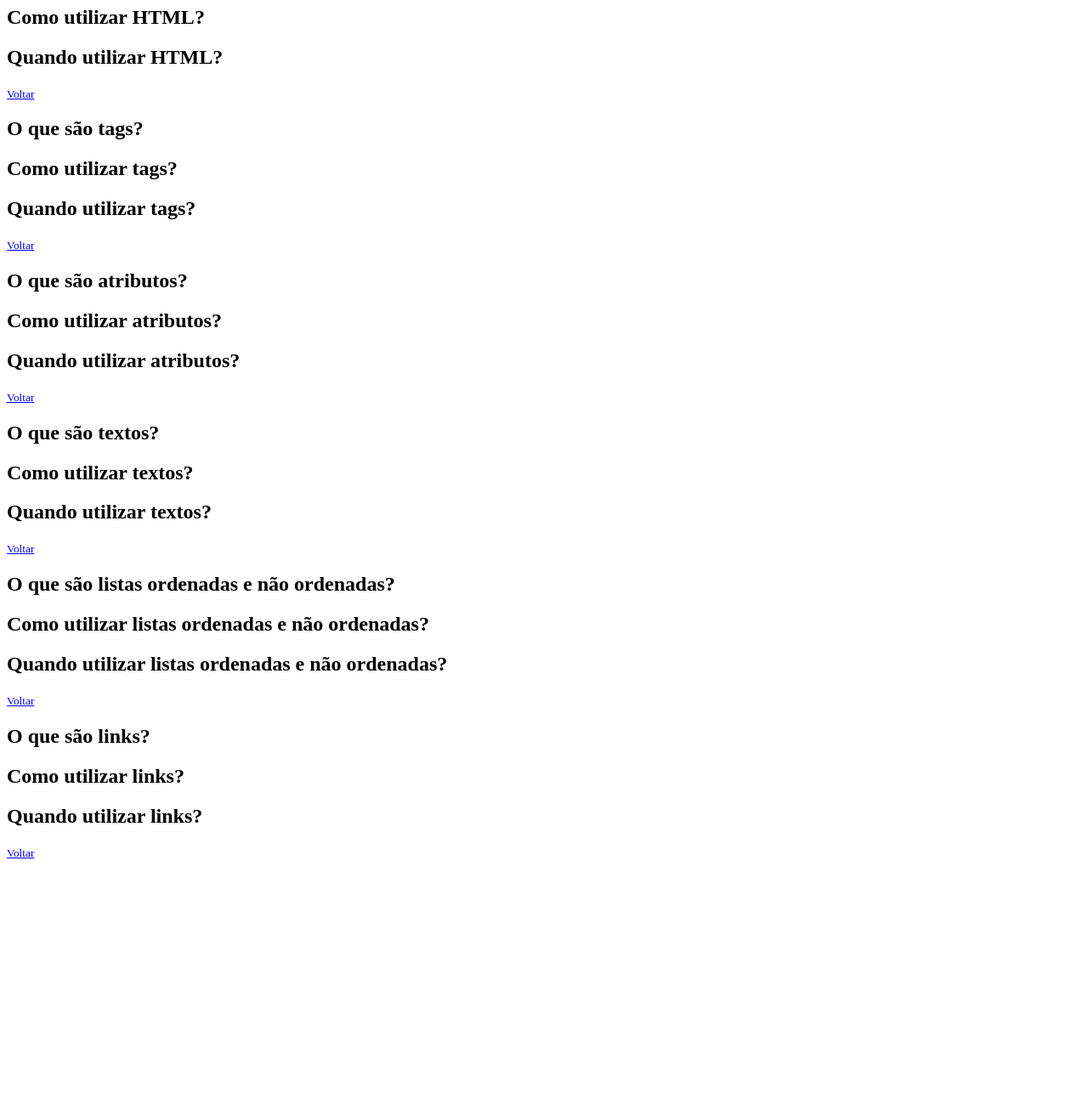
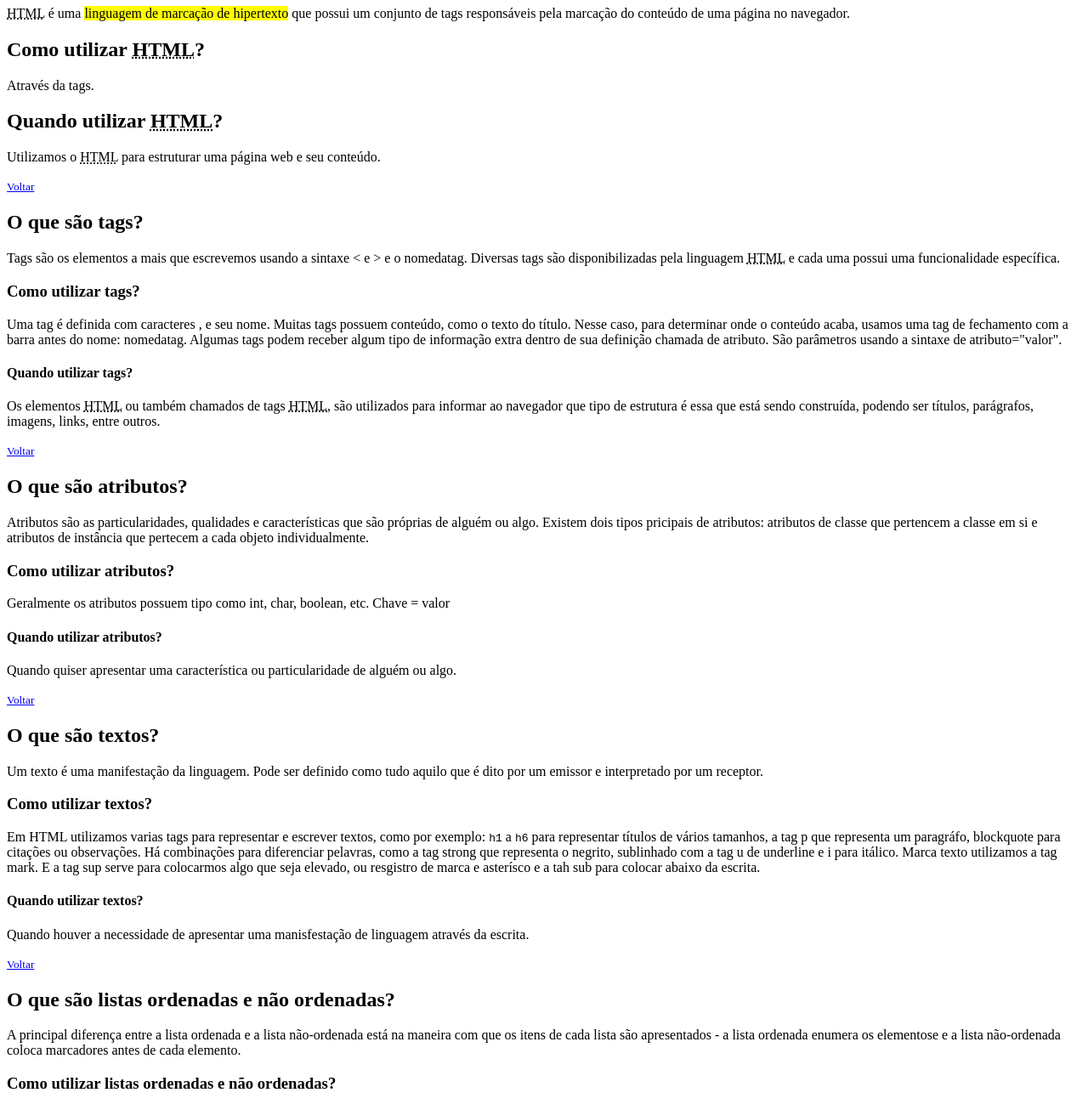
Before and after one commit to keranbarbieri88/FormacaoHTMLWebDeveloper, a plain HTML site: page index.html in a window 1280 px wide. Shown: the part 266-1565 px from the top of the page at 85% size. Before the commit the page ends 1286 px from the top, so only its background shows below. Drawn offline with Linux system fonts and the light colour scheme.

Commit message:
Criar Uma Página Web Utilizando as Tags Aprendidas

```diff
--- a/index.html
+++ b/index.html
@@ -18,135 +18,103 @@
     </ul>
     <hr />
 
-
-    <h1 id="html">O que é HTML?</h1>
+    <h1 id="html">O que é <abbr title="Hypertext Markup Language">HTML</abbr>?</h1>
     <p>
-
-
+        <abbr title="Hypertext Markup Language">HTML</abbr> é uma <mark>linguagem de marcação de hipertexto</mark> que possui um conjunto de tags responsáveis pela marcação do conteúdo de uma página no navegador.
     </p>
-
-
-    <h2>Como utilizar HTML?</h2>
+    <h2>Como utilizar <abbr title="Hypertext Markup Language">HTML</abbr>?</h2>
     <p>
-
-
+        Através da tags.
     </p>
-
-
-    <h2>Quando utilizar HTML?</h2>
+    <h2>Quando utilizar <abbr title="Hypertext Markup Language">HTML</abbr>?</h2>
     <p>
-
-
+        Utilizamos o <abbr title="Hypertext Markup Language">HTML</abbr> para estruturar uma página web e seu conteúdo.
     </p>
-
-
-
-
     <small><a href="#inicio">Voltar</a></small>
     <h2 id="tags">O que são tags?</h2>
     <p>
-
-
+        Tags são os elementos a mais que escrevemos usando a sintaxe < e > e o nomedatag.
+        Diversas tags são disponibilizadas pela linguagem <abbr title="Hypertext Markup Language">HTML</abbr> e cada uma possui uma funcionalidade específica.
     </p>
-
-
-    <h2>Como utilizar tags?</h2>
+    <h3>Como utilizar tags?</h3>
     <p>
-
-
+        Uma tag é definida com caracteres <nomedatag e >, e seu nome.
+        Muitas tags possuem conteúdo, como o texto do título. Nesse caso, para determinar onde o conteúdo acaba, usamos uma tag de fechamento com a barra antes do nome: nomedatag.
+        Algumas tags podem receber algum tipo de informação extra dentro de sua definição chamada de atributo. São parâmetros usando a sintaxe de atributo="valor".
     </p>
-
-
-    <h2>Quando utilizar tags?</h2>
+    <h4>Quando utilizar tags?</h4>
     <p>
-
-
+        Os elementos <abbr title="Hypertext Markup Language">HTML</abbr> ou também chamados de tags <abbr title="Hypertext Markup Language">HTML</abbr>, são utilizados para informar ao navegador que tipo de estrutura é essa que está sendo construída,
+        podendo ser títulos, parágrafos, imagens, links, entre outros.
     </p>
-
-
-
     <small><a href="#inicio">Voltar</a></small>
     <h2 id="atributos">O que são atributos?</h2>
     <p>
-
-
+        Atributos são as particularidades, qualidades e características que são próprias de alguém ou algo.
+        Existem dois tipos pricipais de atributos: atributos de classe que pertencem a classe em si e
+        atributos de instância que pertecem a cada objeto individualmente.
     </p>
-
-
-    <h2>Como utilizar atributos?</h2>
+    <h3>Como utilizar atributos?</h3>
     <p>
-
-
+        Geralmente os atributos possuem tipo como int, char, boolean, etc.
+        Chave = valor
     </p>
-
-
-    <h2>Quando utilizar atributos?</h2>
+    <h4>Quando utilizar atributos?</h4>
     <p>
-
-
+        Quando quiser apresentar uma característica ou particularidade de alguém ou algo.
     </p>
-
-
-
     <small><a href="#inicio">Voltar</a></small>
     <h2 id="textos">O que são textos?</h2>
     <p>
-
-
+        Um texto é uma manifestação da linguagem. Pode ser definido como tudo aquilo que é dito por um emissor
+        e interpretado por um receptor.
     </p>
-
-
-    <h2>Como utilizar textos?</h2>
+    <h3>Como utilizar textos?</h3>
     <p>
-
-
+        Em HTML utilizamos varias tags para representar e escrever textos, como por exemplo: <code>h1</code> a <code>h6</code> para representar títulos
+        de vários tamanhos, a tag p que representa um paragráfo, blockquote para citações ou observações.
+        Há combinações para diferenciar pelavras, como a tag strong que representa o negrito, sublinhado com a tag u de underline
+        e i para itálico. Marca texto utilizamos a tag mark.
+        E a tag sup serve para colocarmos algo que seja elevado, ou resgistro de marca e asterísco e a tah sub para colocar abaixo da escrita.
     </p>
-
-
-    <h2>Quando utilizar textos?</h2>
+    <h4>Quando utilizar textos?</h4>
     <p>
-
-
+        Quando houver a necessidade de apresentar uma manisfestação de linguagem através da escrita.
     </p>
-
-
-
-
     <small><a href="#inicio">Voltar</a></small>
     <h2 id="listas">O que são listas ordenadas e não ordenadas?</h2>
     <p>
-
-
+        A principal diferença entre a lista ordenada e a lista não-ordenada está na maneira com que os itens de cada lista são apresentados
+        - a lista ordenada enumera os elementose e a lista não-ordenada coloca marcadores antes de cada elemento.
     </p>
 
-    <h2>Como utilizar listas ordenadas e não ordenadas?</h2>
+    <h3>Como utilizar listas ordenadas e não ordenadas?</h3>
     <p>
-
-
+        Através das tags, as tags usadas para criar uma lista ordenada são <code>ol</code> e <code>li</code>. A tag <code>ol</code> é usada para definir a lista e a tag <code>li</code>
+        é usada para cada item da lista.
     </p>
 
-    <h2>Quando utilizar listas ordenadas e não ordenadas?</h2>
+    <h4>Quando utilizar listas ordenadas e não ordenadas?</h4>
     <p>
-
-
+        Quando quiser listar itens utilizando ou não marcadores.
     </p>
-
-
-
-
-
-
 
     <small><a href="#inicio">Voltar</a></small>
     <h2 id="links">O que são links?</h2>
+    <p>
+        Link significa um canal de direcionamento para um site na internet, ou seja, uma palavra, texto ou imagem que quando é clicada pelo usuário,
+        o encaminha para outra página na internet, que pode conter outros textos ou imagens.
+    </p>
 
-    <h2>Como utilizar links?</h2>
+    <h3>Como utilizar links?</h3>
+    <p>
+        Através da tag de âncora, <code>a</code>.
+    </p>
 
-
-    <h2>Quando utilizar links?</h2>
-
-
-
+    <h4>Quando utilizar links?</h4>
+    <p>
+        Quando precisamos indicar que um trecho de texto se refere a um outro conteúdo, seja ele no mesmo documento ou em outro endereço (por exemplo uma página na web).
+    </p>
     <small><a href="#inicio">Voltar</a></small>
 </body>
 </html>
```
